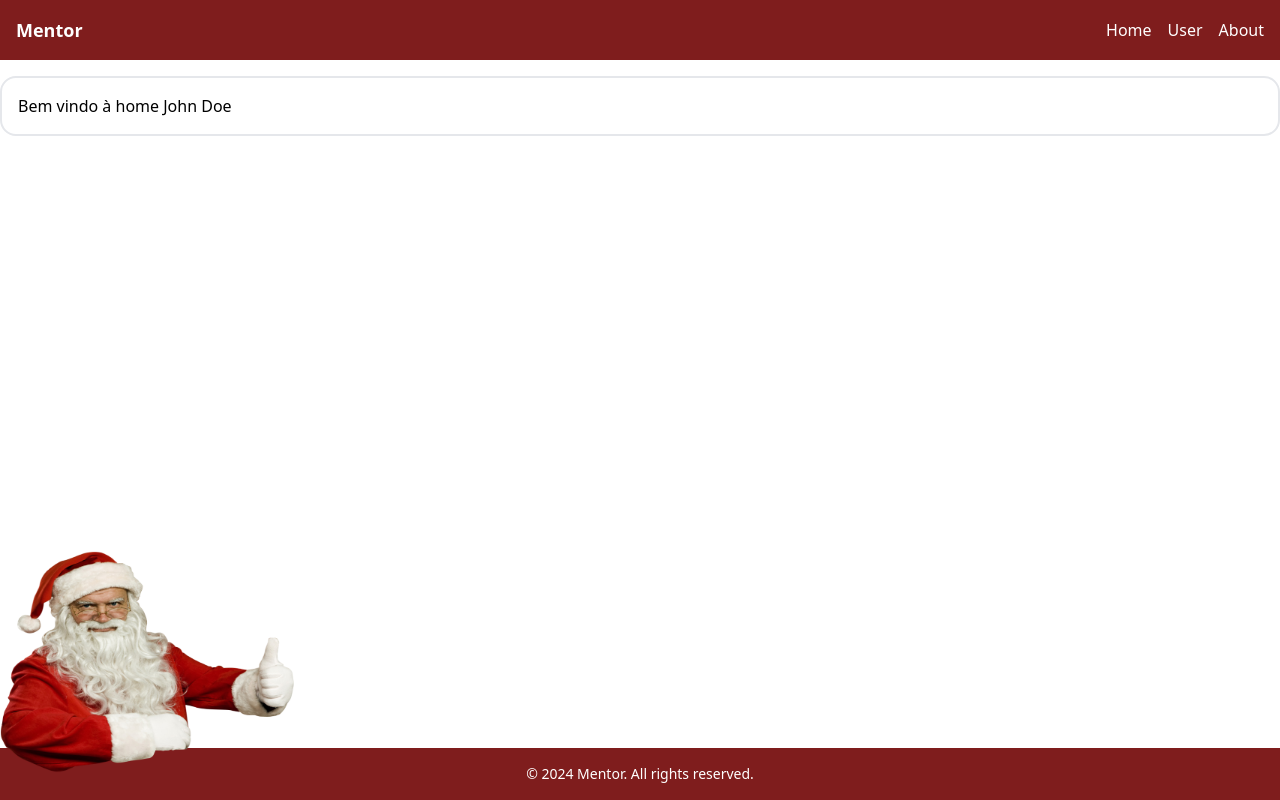
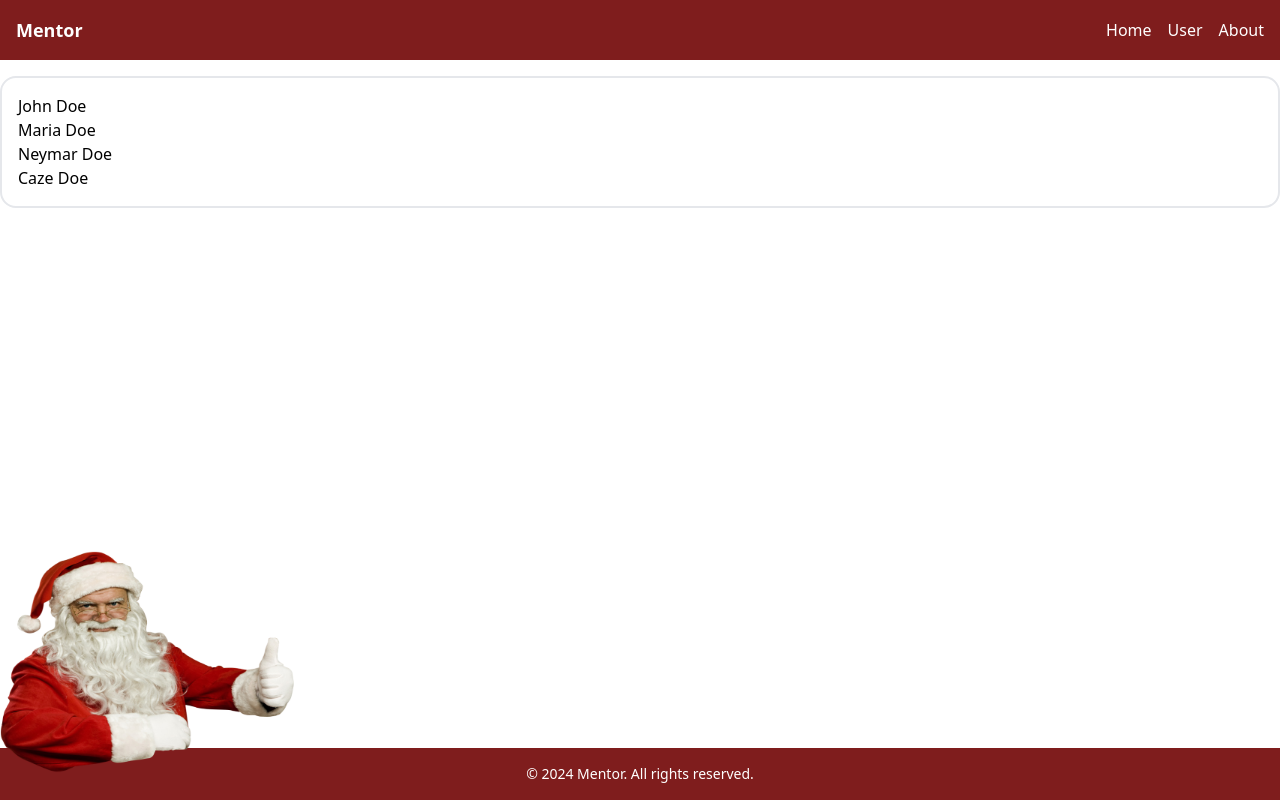
Before and after one commit to TiagoMontes/Mentor, a Next.js app: page / in a window 1280 px wide. Built offline with nearby package versions, Linux system fonts and the light colour scheme.

Commit message:
feat: using restful pattern to api in next

```diff
--- a/src/hooks/useUser.tsx
+++ b/src/hooks/useUser.tsx
@@ -6,6 +6,7 @@ export default function useUser() {
     queryKey: ['user'],
     queryFn: fetchUser,
     refetchOnWindowFocus: false,
+    retry: false,
     staleTime: 1000 * 60 * 30
   })
 
@@ -18,9 +19,19 @@ export default function useUser() {
 }
 
 async function fetchUser(): Promise<User> {
-  const response = await fetch('/api/User/getInfo')
-  if (!response.ok) {
-    throw new Error('Erro ao buscar os dados do usuário')
+  try {
+    const response = await fetch('/api/user/profile', {
+      method: 'GET',
+      headers: {
+        'Content-Type': 'application/json'
+      }
+    })
+
+    if (!response.ok) {
+      throw new Error('Error fetching user')
+    }
+    return response.json()
+  } catch {
+    throw new Error('Error fetching user')
   }
-  return response.json()
 }
--- a/src/pages/api/User/getInfo.ts
+++ /dev/null
@@ -1,21 +0,0 @@
-// Next.js API route support: https://nextjs.org/docs/api-routes/introduction
-import type { NextApiRequest, NextApiResponse } from 'next'
-import { User } from '@/type'
-
-export default async function handler(
-  req: NextApiRequest,
-  res: NextApiResponse<User>
-) {
-  await new Promise((resolve) =>
-    setTimeout(() => {
-      resolve('3 segundos se passaram')
-    }, 3000)
-  )
-
-  res.status(200).json({
-    name: 'John Doe',
-    age: 25,
-    email: 'john@gmail.com',
-    phone: '0123456789'
-  })
-}
--- /dev/null
+++ b/src/pages/api/user/profile.ts
@@ -0,0 +1,55 @@
+// Next.js API route support: https://nextjs.org/docs/api-routes/introduction
+import type { NextApiRequest, NextApiResponse } from 'next'
+import { User } from '@/type'
+
+type ErrorResponse = {
+  message: string
+}
+
+export default async function handler(
+  req: NextApiRequest,
+  res: NextApiResponse<User | ErrorResponse>
+) {
+  await new Promise((resolve) =>
+    setTimeout(() => {
+      resolve('3 segundos se passaram')
+    }, 3000)
+  )
+
+  if (req.method === 'GET') {
+    try {
+      res.status(200).json({
+        name: 'John Doe',
+        age: 25,
+        email: 'john@gmail.com',
+        phone: '0123456789'
+      })
+    } catch {
+      res.status(500).json({ message: 'Error fetching user' })
+    }
+  }
+
+  if (req.method === 'POST') {
+    try {
+      res.status(200).json({ message: 'Profile sent!' })
+    } catch {
+      res.status(500).json({ message: 'Error sending profile!' })
+    }
+  }
+
+  if (req.method === 'PATCH') {
+    try {
+      res.status(200).json({ message: 'Profile updated!' })
+    } catch {
+      res.status(500).json({ message: 'Error updating profile!' })
+    }
+  }
+
+  if (req.method === 'DELETE') {
+    try {
+      res.status(200).json({ message: 'Profile removed!' })
+    } catch {
+      res.status(500).json({ message: 'Error removing profile!' })
+    }
+  }
+}
--- /dev/null
+++ b/src/pages/api/users/index.ts
@@ -0,0 +1,50 @@
+import type { NextApiRequest, NextApiResponse } from 'next'
+import { User } from '@/type'
+
+type ErrorResponse = {
+  message: string
+}
+
+export default async function handler(
+  req: NextApiRequest,
+  res: NextApiResponse<User[] | ErrorResponse>
+) {
+  await new Promise((resolve) =>
+    setTimeout(() => {
+      resolve('3 seconds have passed')
+    }, 3000)
+  )
+
+  if (req.method === 'GET') {
+    try {
+      res.status(200).json([
+        {
+          name: 'John Doe',
+          age: 25,
+          email: 'john@gmail.com',
+          phone: '0123456789'
+        },
+        {
+          name: 'Maria Doe',
+          age: 30,
+          email: 'maria@gmail.com',
+          phone: '0123412354'
+        },
+        {
+          name: 'Neymar Doe',
+          age: 12,
+          email: 'neymar@gmail.com',
+          phone: '1294949024'
+        },
+        {
+          name: 'Caze Doe',
+          age: 28,
+          email: 'caze@gmail.com',
+          phone: '5666556789'
+        }
+      ])
+    } catch {
+      res.status(500).json({ message: 'Error fetching users.' })
+    }
+  }
+}
--- a/src/pages/index.tsx
+++ b/src/pages/index.tsx
@@ -1,20 +1,53 @@
 import { NextPageWithLayout } from '@/pages/_app'
 // import AlternativeLayout from '@/layouts/Alternative'
-import useUser from '@/hooks/useUser'
+import { useEffect, useState } from 'react'
+import { User } from '@/type'
 
 const Home: NextPageWithLayout = () => {
-  const { user, isLoading, isError } = useUser()
+  const [users, setUsers] = useState<User[]>([])
+  const [isLoading, setIsLoading] = useState<boolean>(true)
+
+  useEffect(() => {
+    try {
+      async function fetchData() {
+        const response = await fetch('/api/users/', {
+          method: 'GET',
+          headers: {
+            'Content-Type': 'application/json'
+          }
+        })
+
+        if (!response.ok) {
+          throw new Error('Failed to fetch users')
+        }
+
+        const data = await response.json()
+        setUsers(data)
+        setIsLoading((prevState) => !prevState)
+      }
+
+      fetchData()
+    } catch (error) {
+      alert(error)
+      setIsLoading((prevState) => !prevState)
+    }
+  }, [])
 
   return (
     <div className="flex w-full flex-col gap-2 rounded-2xl border-2 p-4">
-      <h1>
-        Bem vindo à home
-        {isLoading || !user
-          ? ', ...'
-          : isError
-            ? ', ops... Ocorreu um erro'
-            : ` ${user.name}`}
-      </h1>
+      <div className="flex flex-col">
+        {isLoading ? (
+          <h1>Procurando mentorias...</h1>
+        ) : users.length === 0 ? (
+          <h1>Nenhum usuário encontrado...</h1>
+        ) : (
+          <ul>
+            {users.map((user, index) => (
+              <li key={index}>{user.name}</li>
+            ))}
+          </ul>
+        )}
+      </div>
     </div>
   )
 }
--- a/src/pages/user/index.tsx
+++ b/src/pages/user/index.tsx
@@ -2,9 +2,9 @@ import { NextPageWithLayout } from '@/pages/_app'
 import useUser from '@/hooks/useUser'
 
 const UserPage: NextPageWithLayout = () => {
-  const { user, isLoading, isError } = useUser()
+  const { user, isLoading, isError, error } = useUser()
 
-  if (isError) return <div>failed to load</div>
+  if (isError && error) return <div>{error.message}</div>
   if (isLoading || !user) return <div>loading...</div>
 
   return (
```
